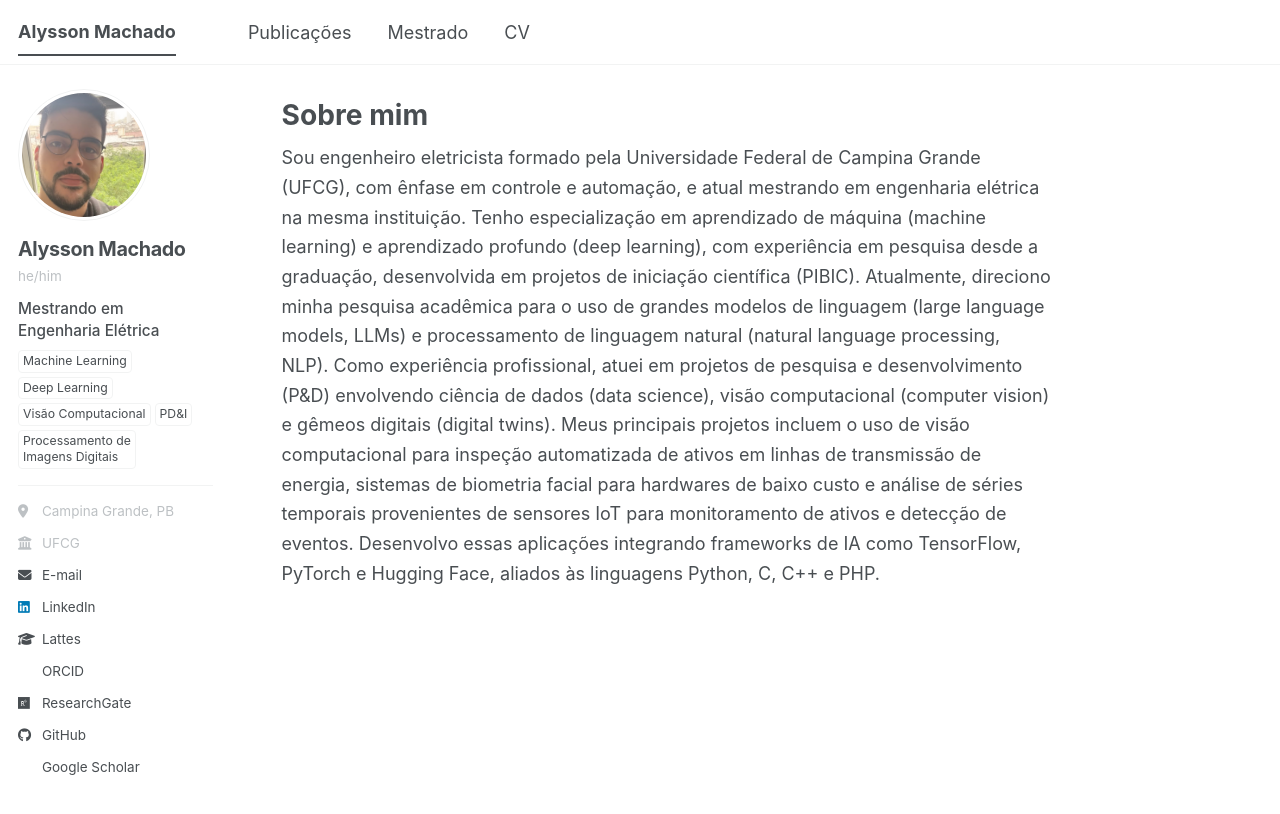
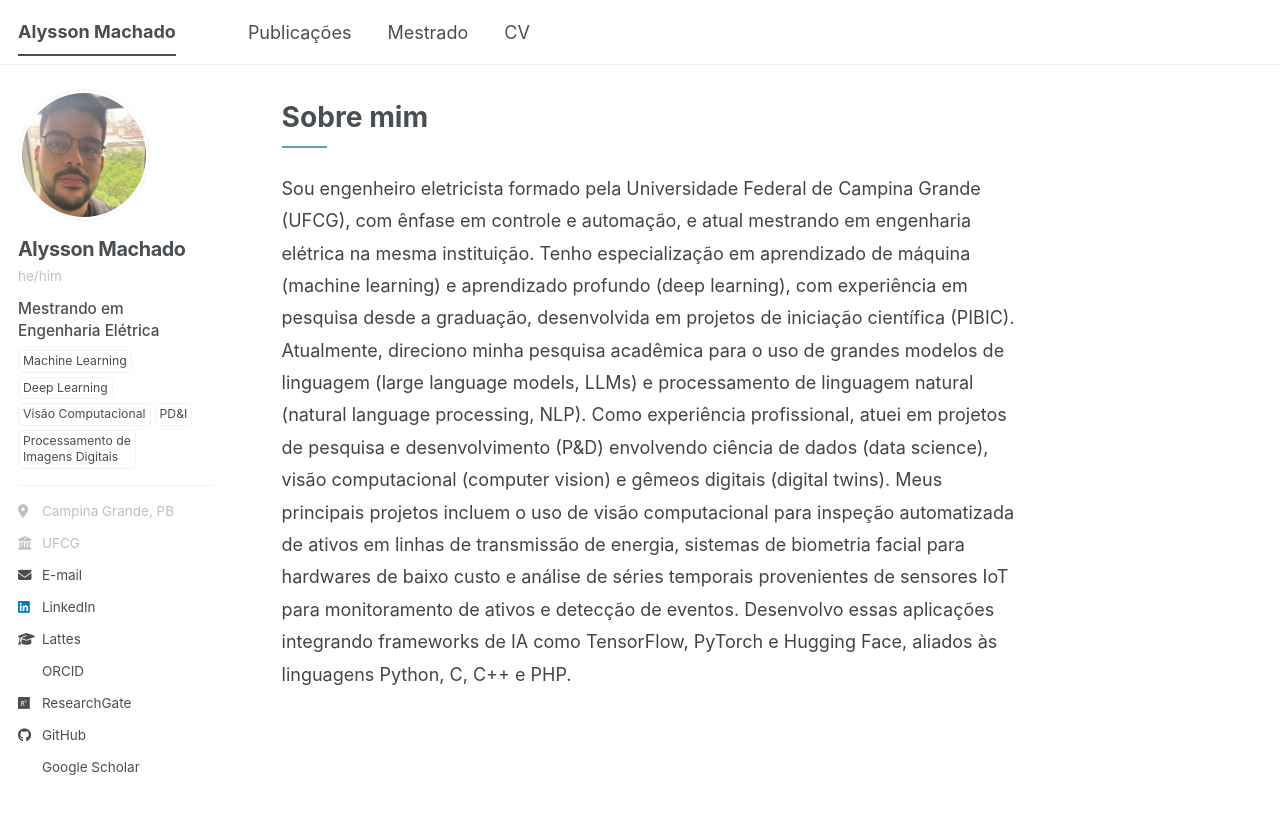
Before and after one commit to Alyssonmach/alyssonmach.github.io, a Jekyll site: the page built from _pages/about.md, in a window 1280 px wide and 900 px high. Shown: the top 814 px of the window. Built offline with Jekyll 4.4.1, drawn with Linux system fonts in a browser that asks for light colours; a style sheet for code colours, icons or effects is not loaded.

Commit message:
Update site resources

```diff
--- a/_pages/publications.html
+++ b/_pages/publications.html
@@ -4,8 +4,6 @@
 permalink: /publications/
 author_profile: true
 ---
-
-<p class="publications__intro">Consulte meu <a href="{{ site.author.orcid }}">ORCID</a>{% if site.author.googlescholar %} e meu perfil no <a href="{{ site.author.googlescholar }}">Google Scholar</a>{% endif %}.</p>
 
 <div class="publications">
   {% assign categories = site.publications | group_by: 'category' | sort: 'name' %}
--- a/_sass/layout/_page.scss
+++ b/_sass/layout/_page.scss
@@ -52,14 +52,31 @@
   font-size: $type-size-4;
 }
 
+// Apply the title accent only to the biography page.
+.page__inner-wrap:has(.about-profile) > header .page__title {
+  margin-bottom: 1.35rem;
+  line-height: 1.2;
+
+  &::after {
+    content: "";
+    display: block;
+    width: 2.5rem;
+    height: 2px;
+    margin-top: 0.65rem;
+    background-color: var(--global-base-color);
+    opacity: 0.75;
+  }
+}
+
 .page__content .about-profile {
-  max-width: 72ch;
-  line-height: 1.65;
+  max-width: 65ch;
+  color: mix(#000, $dark-gray, 12%);
+  line-height: 1.8;
   text-align: left;
   overflow-wrap: break-word;
 
   p {
-    margin: 0 0 1.65em;
+    margin: 0 0 1.8em;
   }
 
   a {
```
